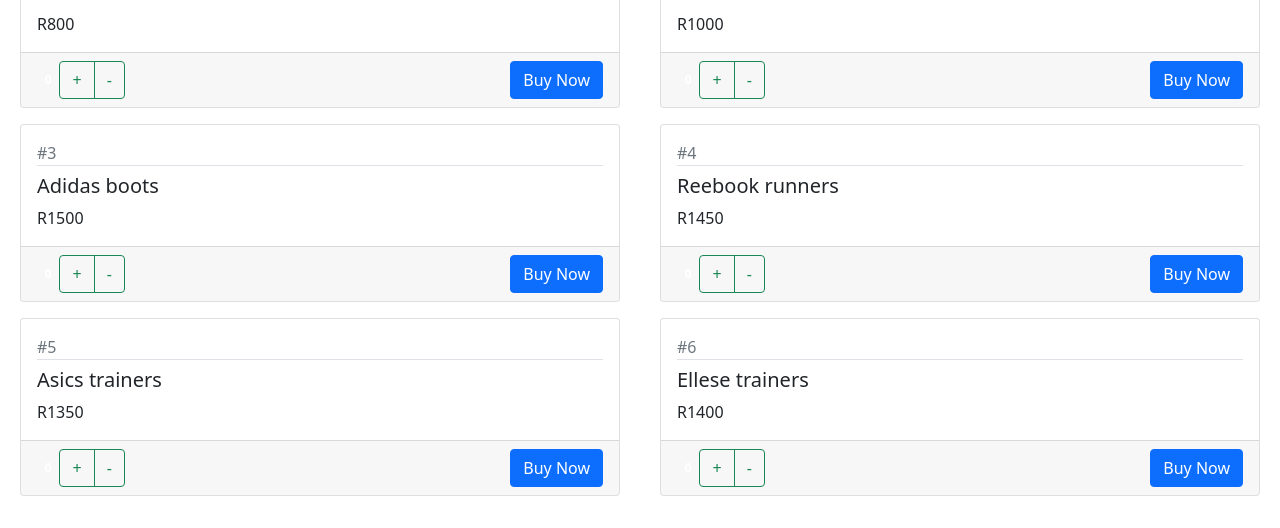
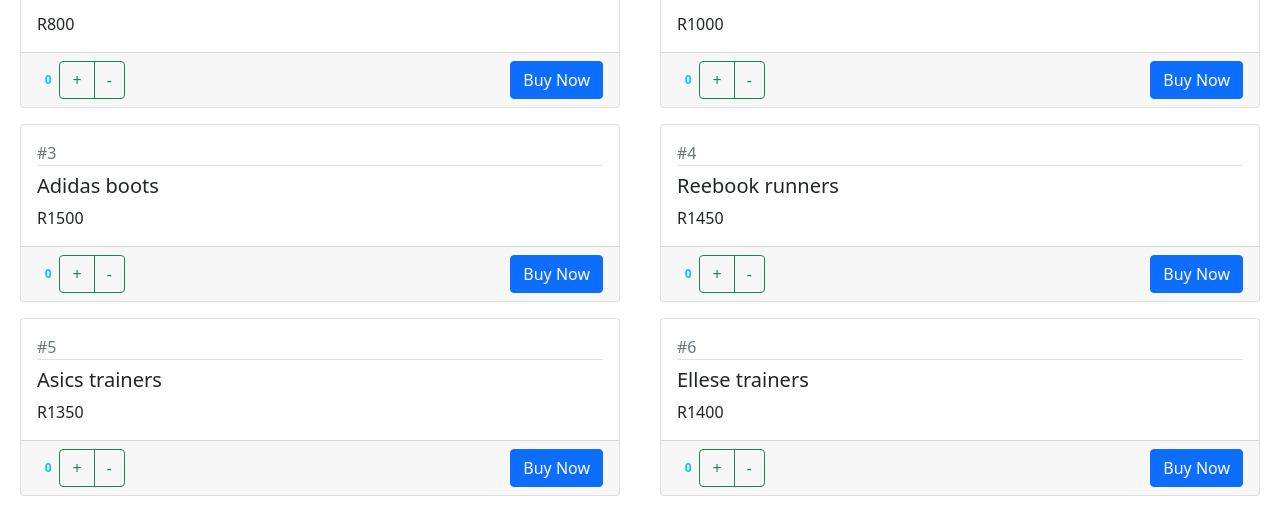
Before and after one commit to ZroC00l/ecommerce-site, a React (Create React App) app: page / in a window 1280 px wide. Shown: the part 171-699 px from the top of the page. Built offline with nearby package versions, Linux system fonts and the light colour scheme.

Commit message:
added click event to the quantity property

```diff
--- a/src/Product.jsx
+++ b/src/Product.jsx
@@ -20,10 +20,22 @@
           {/*Card body ends here*/}
           <div className="card-footer">
             <span className="float-left">
-              <span className="badge">{this.state.product.quantity}</span>
+              <span className="badge text-info">
+                {this.state.product.quantity}
+              </span>
               <div class="btn-group">
-                <button className="btn btn-outline-success">+</button>
-                <button className="btn btn-outline-success">-</button>
+                <button
+                  className="btn btn-outline-success"
+                  onClick={this.props.onIncrement}
+                >
+                  +
+                </button>
+                <button
+                  className="btn btn-outline-success"
+                  onClick={this.props.onDecrement}
+                >
+                  -
+                </button>
               </div>
             </span>
             {/*float left ends here*/}
--- a/src/ShoppingCart.jsx
+++ b/src/ShoppingCart.jsx
@@ -20,7 +20,12 @@
         <div className="row">
           {this.state.products.map((prod) => {
             return (
-              <Product key={prod.id} product={prod}>
+              <Product
+                key={prod.id}
+                product={prod}
+                onIncrement={this.handleIncrement}
+                onDecrement={this.handleDecrement}
+              >
                 <button id="myButton" className="btn btn-primary">
                   Buy Now
                 </button>
@@ -31,6 +36,17 @@
       </div>
     );
   }
+  handleIncrement = () => {
+    this.setState({
+      quantity: this.state.quantity + 1,
+    });
+  };
+
+  handleDecrement = () => {
+    this.setState({
+      quantity: this.state.quantity - 1,
+    });
+  };
 }
 
 export default ShoppingCart;
```
